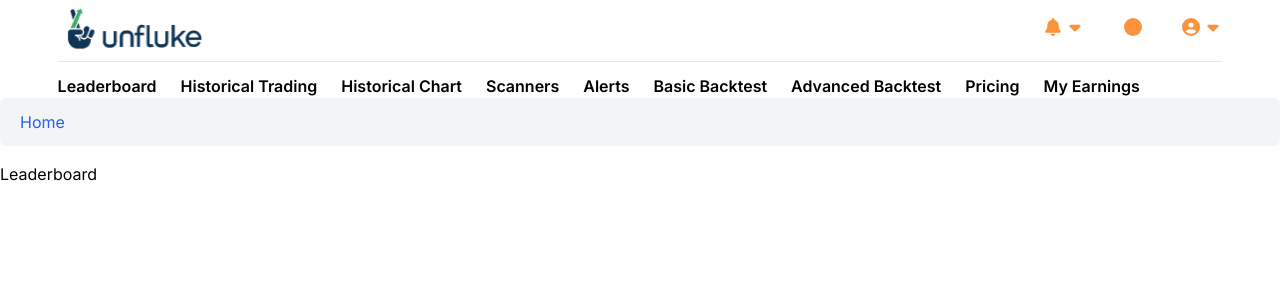
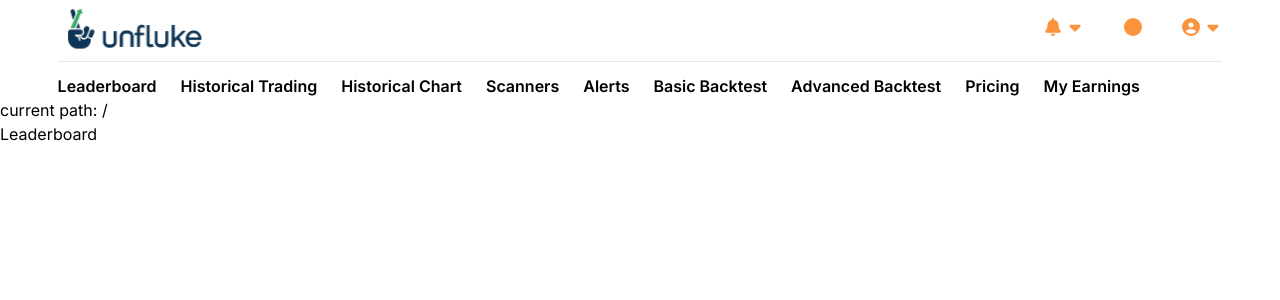
Before and after one commit to blu3IceCube/unfluke-project, a Next.js app: page / in a window 1280 px wide. Shown: the top 300 px of the page. Built offline with nearby package versions, Linux system fonts and the light colour scheme.

Commit message:
fixing breadcrumb errors

```diff
--- a/app/(pages)/layout.tsx
+++ b/app/(pages)/layout.tsx
@@ -1,12 +1,6 @@
-"use client";
-import dynamic from "next/dynamic";
-
 import React from "react";
 import Navbar from "../components/Navbar";
-
-const Breadcrumbs = dynamic(() => import("../components/Breadcrumbs"), {
-  ssr: false,
-});
+import Breadcrumbs from "../components/Breadcrumbs";
 
 const Layout = ({ children }: { children: React.ReactNode }) => {
   return (
--- a/app/components/Breadcrumbs.tsx
+++ b/app/components/Breadcrumbs.tsx
@@ -1,53 +1,11 @@
 "use client";
 
-import { useRouter } from "next/router";
-import Link from "next/link";
-import { useEffect, useState } from "react";
+import { usePathname } from "next/navigation";
+import React from "react";
 
 const Breadcrumbs = () => {
-  const router = useRouter();
-  const [pathnames, setPathnames] = useState([""]);
-
-  useEffect(() => {
-    if (router.isReady) {
-      setPathnames(router.pathname.split("/").filter((x) => x));
-    }
-  }, [router.isReady, router.pathname]);
-
-  if (!router.isReady) {
-    // Return null or a loading state if the router is not ready
-    return null;
-  }
-
-  return (
-    <nav className="bg-gray-100 py-3 px-5 rounded-md w-full mb-4">
-      <ol className="list-reset flex text-grey-dark">
-        <li>
-          <Link href="/">
-            <a className="text-blue-600 hover:text-blue-700">Home</a>
-          </Link>
-        </li>
-        {pathnames.map((value, index) => {
-          const to = `/${pathnames.slice(0, index + 1).join("/")}`;
-          const isLast = index === pathnames.length - 1;
-
-          return isLast ? (
-            <li key={to} className="text-gray-500">
-              <span className="mx-2">/</span>
-              {value}
-            </li>
-          ) : (
-            <li key={to}>
-              <span className="mx-2">/</span>
-              <Link href={to}>
-                <a className="text-blue-600 hover:text-blue-700">{value}</a>
-              </Link>
-            </li>
-          );
-        })}
-      </ol>
-    </nav>
-  );
+  const pathname = usePathname();
+  return <div>current path: {pathname}</div>;
 };
 
 export default Breadcrumbs;
```
